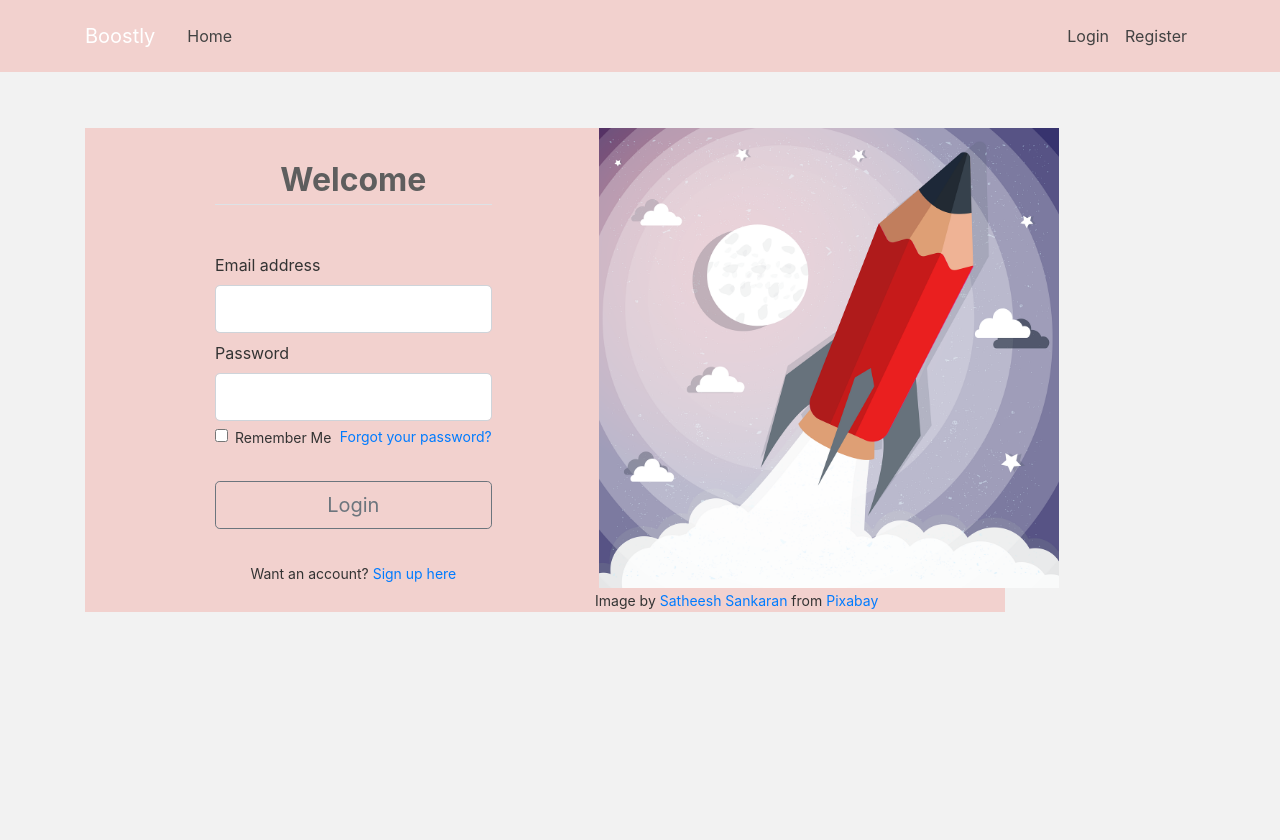
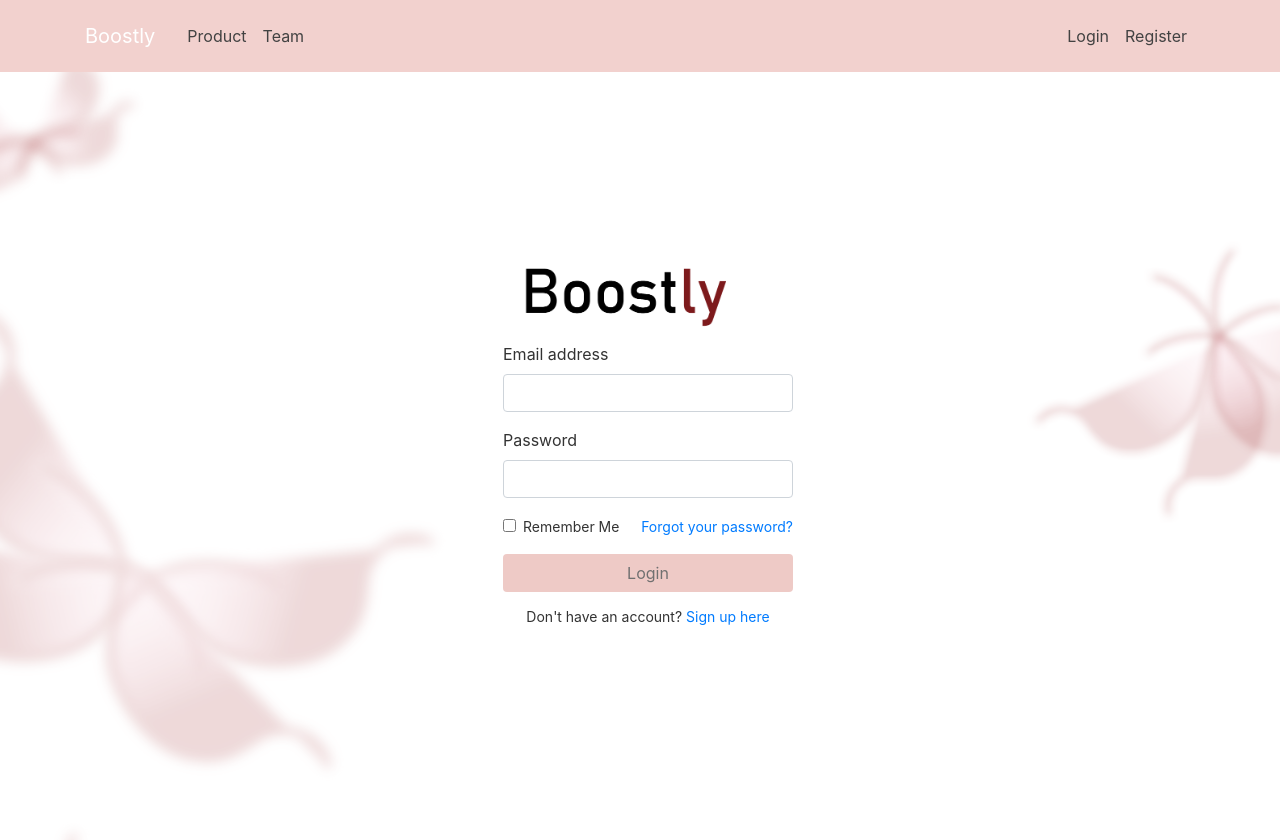
Before and after one commit to csidon/BoostlyForTimely, a Flask app: page /login in a window 1280 px wide. Before the commit the page ends 612 px from the top, so only its background shows below. Run offline with Flask 3, Linux system fonts and the light colour scheme; some libraries are stand-ins or nearby versions.

Commit message:
UI fixed login/register/account

```diff
--- a/boostly/static/main.css
+++ b/boostly/static/main.css
@@ -5,6 +5,14 @@ body.page-background {
   background-repeat: no-repeat;
   background-position: right top;
   width: 70%;
+}
+
+@mixin make-container($padding-x: $container-padding-x) {
+  width: 50%;
+  padding-right: $padding-x;
+  padding-left: $padding-x;
+  margin-right: auto;
+  margin-left: auto;
 }
 
 .back-color-nav{
@@ -293,3 +301,70 @@ ul {
   padding: 0;
   margin: 0;
 }
+
+.dropdown {
+    position: relative;
+    display: inline-block;
+  }
+
+  .dropdown-content {
+    display: none;
+    position: absolute;
+    background-color: #f9f9f9;
+    min-width: 160px;
+    box-shadow: 0px 8px 16px 0px rgba(0,0,0,0.2);
+    padding: 12px 16px;
+  }
+
+  .dropdown:hover .dropdown-content {
+    display: block;
+  }
+
+  .dropbtn {
+    /* background-color: aquamarine; */
+  }
+
+  .btn{
+    background-color: #EECAC6;
+    color:#707070;
+  }
+
+  .btn:hover{
+    background-color:white;
+    border-width: 2px;
+    border-color: #EECAC6;
+    color:#707070;
+  }
+
+  .logoLoginPage{
+    width:240px;
+    height: 90px;
+  }
+
+.signOutBtn{
+  position: absolute;
+  right: 100px;
+}
+
+.logoNav{
+  width: 140px;
+  height: auto;
+}
+
+#messagePreview{
+  height: 400px;
+}
+
+.custom-container {
+  @include make-container();
+  height: 100%;
+  display: flex;
+  align-items: center;
+  justify-content: left;
+}
+
+.account-head{
+  display: flex;
+  align-items: center;
+  justify-content: center;
+}
--- a/boostly/templates/layout.html
+++ b/boostly/templates/layout.html
@@ -26,7 +26,7 @@
 	<body>
 		<!-- Navbar and Making it responsive  -->
 		<header class="site-header">
-		  <nav class="navbar navbar-expand-md navbar-dark back-color-nav fixed-top py-3">
+		  <nav class="navbar navbar-expand-md navbar-dark back-color-nav fixed-top py-3" id="navbarToHide">
 		    <div class="container">
 		      <a class="navbar-brand mr-4" href="/">Boostly</a>
 		      <button class="navbar-toggler" type="button" data-toggle="collapse" data-target="#navbarToggle" aria-controls="navbarToggle" aria-expanded="false" aria-label="Toggle navigation">
@@ -34,12 +34,15 @@
 		      </button>
 		      <!-- Navbar Left Side -->
 
-		      <div class="collapse navbar-collapse" id="navbarToggle">
+		      <div class="collapse navbar-collapse" id="">
 		        <div class="navbar-nav mr-auto">
 		        	{% if current_user.is_authenticated %}
 		        		<a class="nav-item nav-link"  style="color:#424242;" href="{{ url_for('main.dashboard') }}">Dashboard</a>
 		        	{% else %}
-		          	<a class="nav-item nav-link" style="color:#424242;" href="{{ url_for('main.home') }}">Home</a>
+<!--		          	<a class="nav-item nav-link" style="color:#424242;" href="{{ url_for('main.home') }}">Home</a>-->
+					<a class="nav-item nav-link" style="color:#424242;" href="{{ url_for('main.home') }}">Product</a>
+					<a class="nav-item nav-link" style="color:#424242;" href="{{ url_for('main.home') }}">Team</a>
+
 		        	{% endif %}
 
 		        </div>
@@ -47,7 +50,7 @@
 		        <div class="navbar-nav">
 		        	<!-- # Using ginja2 conditional and using current_user.is_authenticated to check if user is logged in or not -->
 		        	{% if current_user.is_authenticated %}
-		        		<a class="nav-item nav-link"  style="color:#424242;" href="{{ url_for('users.account') }}">{{ current_user.userFirstName }} {{ current_user.userLastName }}</a>
+		        		<a class="nav-item nav-link"  style="color:#424242;" href="{{ url_for('users.account') }}">Account</a>
 		        		<a class="nav-item nav-link"  style="color:#424242;" href="{{ url_for('users.logout') }}">Logout</a>
 		        	{% else %}
 			          <a class="nav-item nav-link"  style="color:#424242;" href="{{ url_for('users.login') }}">Login</a>
@@ -60,9 +63,7 @@
 		</header>
 
 
-		<main role="main" class="container">
-		  <div class="row">
-		    <div class="col-md-10">
+		<main role="main">
 		    	{% with messages = get_flashed_messages(with_categories=true) %}
 		    		{% if messages %}
 		    			{% for category, message in messages %}
@@ -73,22 +74,6 @@
 		    		{% endif %}
 		    	{% endwith %}
 		      {% block content %}{% endblock %}
-
-		    </div>
-<!--		    <div class="col-md-4">-->
-<!--		      <div class="content-section">-->
-<!--		        <h3>Our Sidebar</h3>-->
-<!--		        <p class='text-muted'>You can put any information here you'd like.-->
-<!--		          <ul class="list-group">-->
-<!--		            <li class="list-group-item list-group-item-light">Latest Posts</li>-->
-<!--		            <li class="list-group-item list-group-item-light">Announcements</li>-->
-<!--		            <li class="list-group-item list-group-item-light">Calendars</li>-->
-<!--		            <li class="list-group-item list-group-item-light">etc</li>-->
-<!--		          </ul>-->
-<!--		        </p>-->
-<!--		      </div>-->
-<!--		    </div>-->
-		  </div>
 		</main>
 
 
--- a/boostly/templates/login.html
+++ b/boostly/templates/login.html
@@ -1,41 +1,54 @@
+<!-- This will soon be transferred to the home.html page, with the home.html page content swapped here -->
+
 {% extends "layout.html" %}
 {% block content %}
+  <!-- Custom CSS -->
+  <style>
+    /* Center the container */
+    html, body {
+      height: 100%;
+      display: flex;
+      align-items: center;
+      justify-content: center;
+      background-color: white;
+      background-image: url('static/images/back_home.png');
+      background-repeat: no-repeat;
+		background-attachment: fixed;
+		background-size: cover;
+    }
+  </style>
 
-	<section class="vh-40">
-<!--		Container settings-->
-		<div class="container-fluid py-5 h-100">
-			<div class="row d-flex justify-content-center align-items-center h-100 g-0" style="background-color: #F2D1CE;">
-				<div class="col-md-8 col-lg-6 col-xl-4 offset-xl-1">
+		<div class="container mx-2 my-2">
+			<img class = "logoLoginPage" src="../static/images/logo-03.png" alt="Logo">
 			<!--form-->
 			<form  method="POST" action="">
 				<!-- # Hidden tag method adds a CSRF token -->
 				{{ form.hidden_tag() }}
-							<legend class="border-bottom text-center mb-5" style = "font-weight: bold; font-size: 32px; color: #5E5E5E;"> Welcome</legend>
 
-							<div class="form-outline mb-2">
+					<div class="form-group">
 						{{ form.userEmail.label(class="form-control-label") }}
 						{% if form.userEmail.errors %}
-									{{ form.userEmail(class="form-control form-control-lg is-invalid")}}
+							{{ form.userEmail(class="form-control form-control-md is-invalid")}}
 							<div class="invalid-feedback">
 								{% for error in form.userEmail.errors %}
 									<span> {{ error }} </span>
 								{% endfor %}
 							</div>
 						{% else %}
-									{{ form.userEmail(class="form-control form-control-lg") }}
+							{{ form.userEmail(class="form-control form-control-md") }}
 						{% endif %}
 					</div>
-							<div class="form-outline mb-1">
+					<div class="form-group">
 						{{ form.userPassword.label(class="form-control-label") }}
 						{% if form.userPassword.errors %}
-									{{ form.userPassword(class="form-control form-control-lg is-invalid")}}
+							{{ form.userPassword(class="form-control form-control-md is-invalid")}}
 							<div class="invalid-feedback">
 								{% for error in form.userPassword.errors %}
 									<span> {{ error }} </span>
 								{% endfor %}
 							</div>
 						{% else %}
-									{{ form.userPassword(class="form-control form-control-lg") }}
+							{{ form.userPassword(class="form-control form-control-md") }}
 						{% endif %}
 					</div>
 					<!--remember me check-box and forgot password link-->
@@ -49,28 +62,15 @@
 						</small>
 					</div>
 					<!--login button-->
-							<div class="text-center text-lg-start mt-4 pt-2">
-								{{ form.submit(class="btn btn-outline-secondary btn-lg btn-block login-btn") }}
+				<div class="pt-3">
+					{{ form.submit(class="btn btn-block loginbtn") }}
+					<!--link to the registration page-->
 				</div>
-							<!--link to the registration page-->
-							<div class="text-center text-lg-start mt-4 pt-2">
-								<small class="small mt-2 pt-1 mb-0">
-									Want an account? <a class="link-primary" href="{{ url_for('users.register') }}">Sign up here</a>
+				<div class="text-center text-lg-start mt-1 pt-2">
+					<small class="small mt-1 pt-0 mb-3">
+						Don't have an account? <a class="link-primary" href="{{ url_for('users.register') }}">Sign up here</a>
 					</small>
 				</div>
 			</form>
 		</div>
-				<div class="col-lg-6 px-0 d-none d-lg-block">
-        			<img src="../static/images/rocket.png"
-          				alt="Login image" class ="login-pic img-fluid" style="object-position: right;">
-          				<div class="text-center text-lg-start mt-0 pt-0">
-							<small class="small mb-0">
-								Image by <a href="https://pixabay.com/users/satheeshsankaran-11196627/?utm_source=link-attribution&utm_medium=referral&utm_campaign=image&utm_content=5816644">Satheesh Sankaran</a> from <a href="https://pixabay.com//?utm_source=link-attribution&utm_medium=referral&utm_campaign=image&utm_content=5816644">Pixabay</a>
-							</small>
-						</div>
-				</div>
-			</div>
-		</div>
-	</section>
-
 {% endblock content %}
```
Also changed, not shown: boostly/static/myscripts.js (+55 -44 lines), boostly/templates/account.html (+13 -4 lines), boostly/templates/home.html (+23 -22 lines), boostly/templates/register.html (+24 -24 lines), boostly/static/images/back_account.png (added), boostly/static/images/back_home.png (added), boostly/static/images/logo-03.png (renamed from static/assests/logo-03.png). Lines whose indentation alone changed are shown as unchanged.
